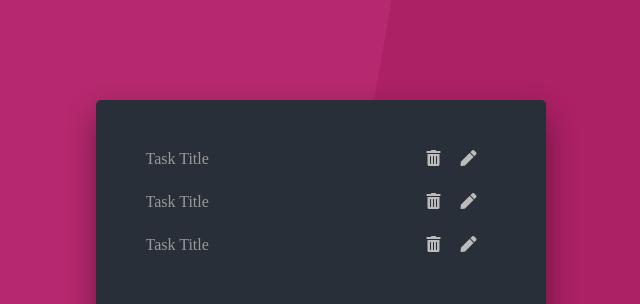
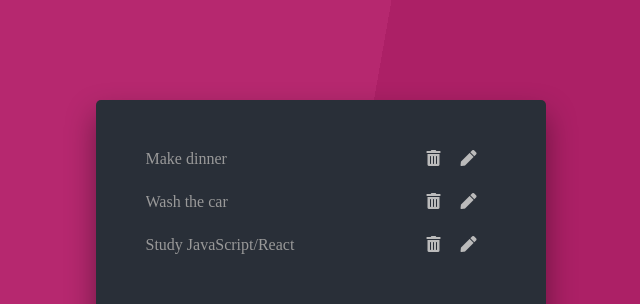
Before and after one commit to KevinKM3/task-manager-hooks, a React (Create React App) app: page / in a window 1280 px wide. Shown: the top 304 px of the page, without its empty margins (319-959 px from the left). Built offline with nearby package versions, Linux system fonts and the light colour scheme.

Commit message:
add-tasks

```diff
--- a/src/components/Task.js
+++ b/src/components/Task.js
@@ -1,9 +1,9 @@
 import React from "react";
 
-const Task = () => {
+const Task = ({ task }) => {
   return (
     <li className="list-item">
-      <span>Task Title</span>
+      <span>{task.title}</span>
       <div>
         <button className="btn-delete task-btn">
           <i className="fas fa-trash-alt"></i>
--- a/src/components/TaskList.js
+++ b/src/components/TaskList.js
@@ -8,7 +8,7 @@ const TaskList = () => {
     <div>
       <ul className="list">
         {tasks.map((task) => {
-          return <Task />;
+          return <Task task={task} />;
         })}
       </ul>
     </div>
--- a/src/context/TaskListContext.js
+++ b/src/context/TaskListContext.js
@@ -4,9 +4,9 @@ export const TaskListContext = createContext();
 
 const TaskListContextProvider = (props) => {
   const [tasks, setTasks] = useState([
-    { task: "Read the book", id: 1 },
-    { task: "Wash the car", id: 2 },
-    { task: "Write some code", id: 3 },
+    { title: "Make dinner", id: 1 },
+    { title: "Wash the car", id: 2 },
+    { title: "Study JavaScript/React", id: 3 },
   ]);
   return (
     <TaskListContext.Provider value={{ tasks }}>
```
